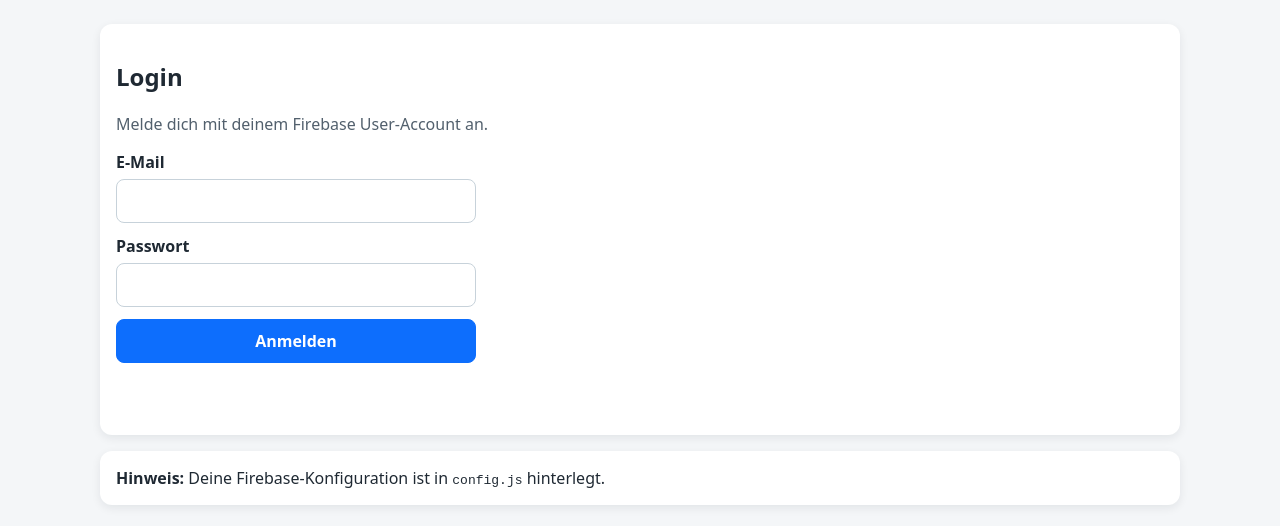
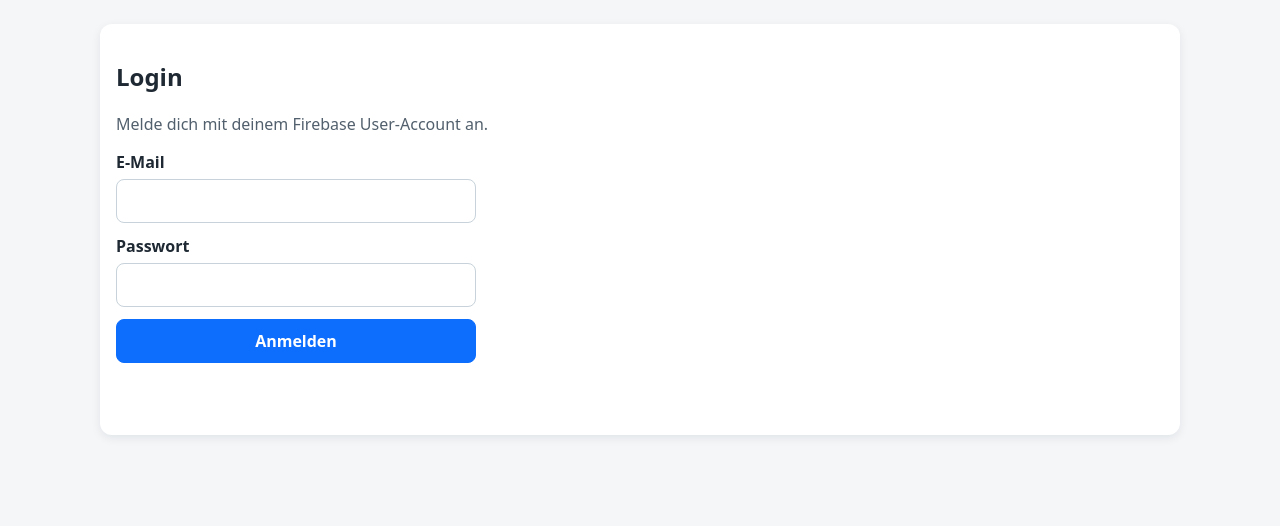
Before and after one commit to tpmst/pellet-heizung-frontend, a website built with Vite: page index.html in a window 1280 px wide. Built offline with nearby package versions, Linux system fonts and the light colour scheme; some packages are replaced by stand-ins of ours; no server answers.

Commit message:
fix: remove unnecessary Firebase configuration note from index.html

```diff
--- a/index.html
+++ b/index.html
@@ -59,11 +59,6 @@
           </article>
         </div>
       </section>
-
-      <section class="card config-note">
-        <strong>Hinweis:</strong> Deine Firebase-Konfiguration ist in
-        <code>config.js</code> hinterlegt.
-      </section>
     </main>
   </body>
 </html>
```
